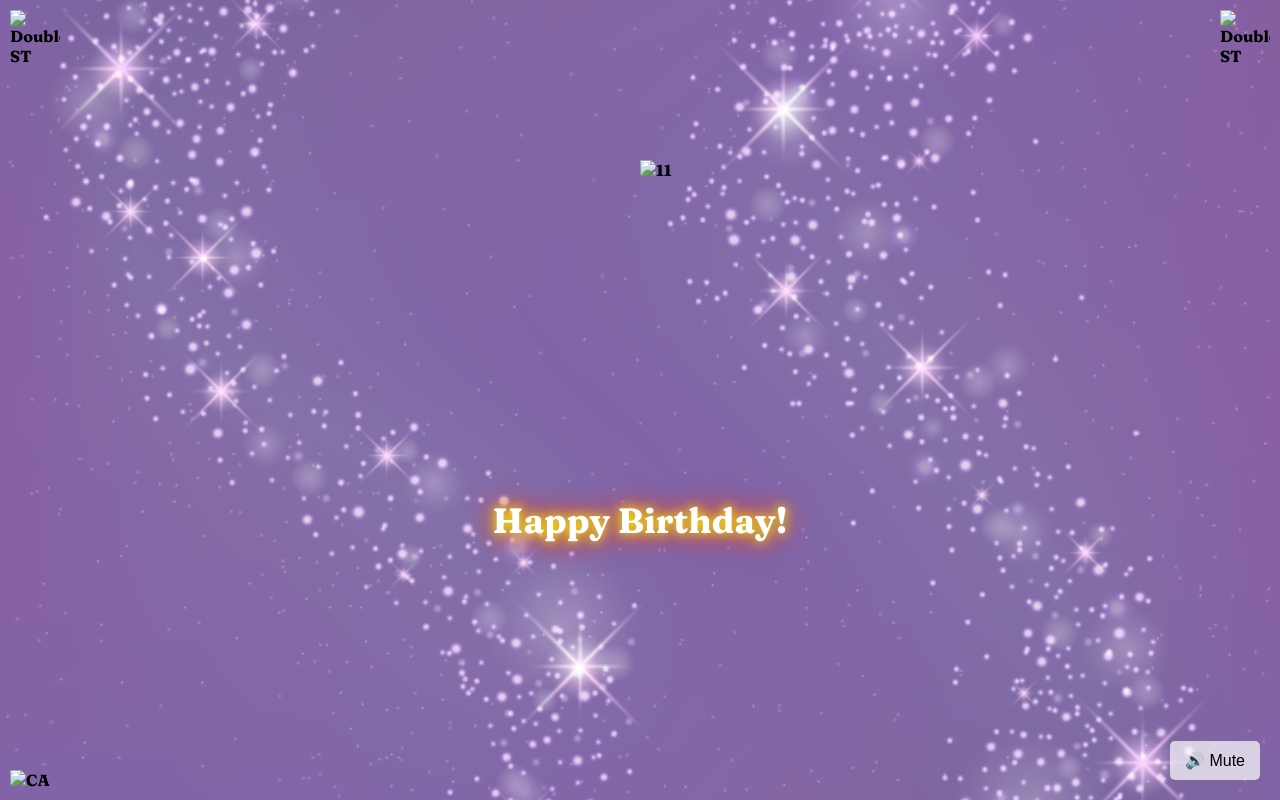
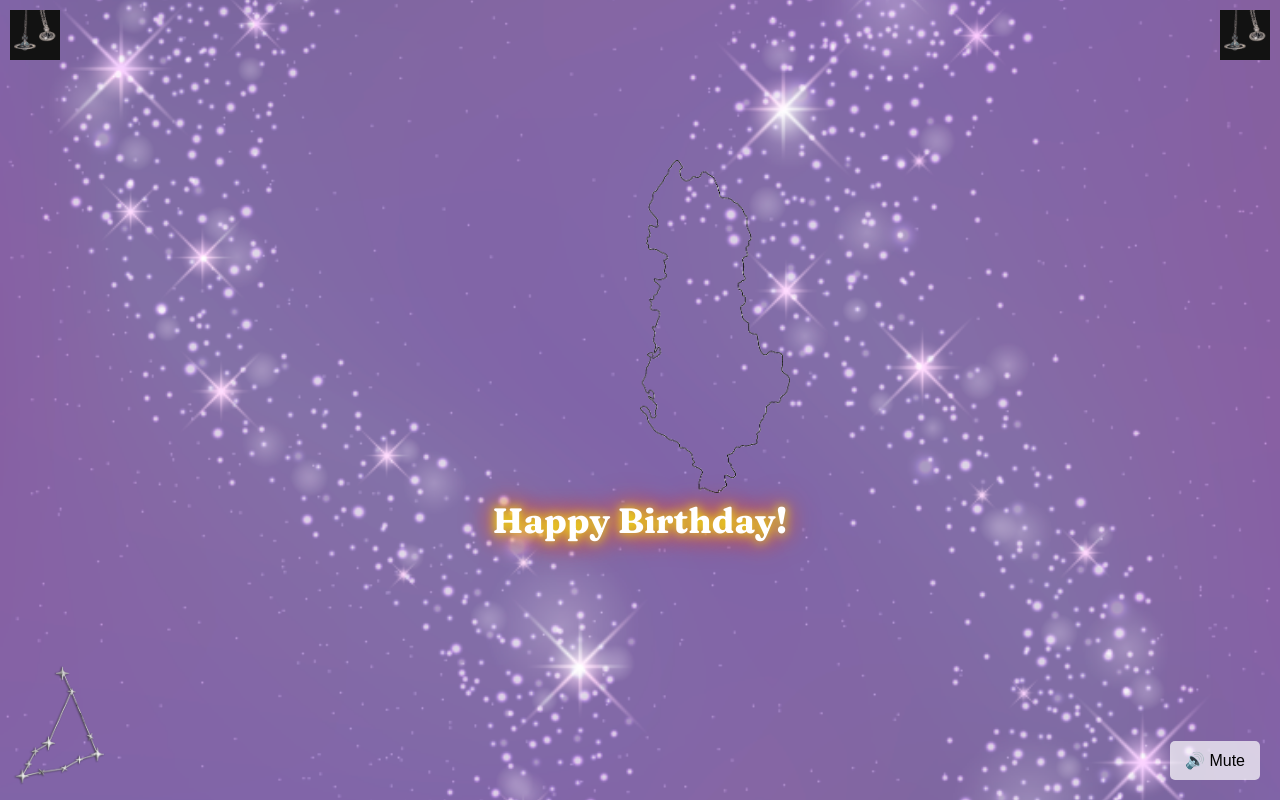
Before and after one commit to SindiDallashi/30, a plain HTML site: page index.html in a window 1280 px wide. Drawn offline with Linux system fonts and the light colour scheme; files whose address does not match are found by name.

Commit message:
Update index.html

```diff
--- a/index.html
+++ b/index.html
@@ -9,7 +9,7 @@
 <body>
     <!-- Background Music -->
     <audio id="background-music" autoplay loop>
-        <source src="assets/Drejt_suksesit.mp3" type="audio/mpeg">
+        <source src="Drejt_suksesit.mp3" type="audio/mpeg">
         Your browser does not support the audio element.
     </audio>
 
@@ -19,14 +19,14 @@
     <!-- Content -->
     <div id="content">
         <!-- Top Left and Right GIFs -->
-        <img src="assets/double_st.gif" class="top-left hidden" alt="Double ST">
-        <img src="assets/double_st.gif" class="top-right hidden" alt="Double ST">
+        <img src="st.gif" class="top-left hidden" alt="Double ST">
+        <img src="st.gif" class="top-right hidden" alt="Double ST">
 
         <!-- Center GIF -->
-        <img src="assets/11.gif" class="center-top hidden" alt="11">
+        <img src="11.gif" class="center-top hidden" alt="11">
 
         <!-- Bottom Left Image -->
-        <img src="assets/ca.png" class="bottom-left hidden" alt="CA">
+        <img src="ca.png" class="bottom-left hidden" alt="CA">
 
         <!-- Glowing Text -->
         <h1 id="birthday-text" class="hidden">Happy Birthday!</h1>
```
